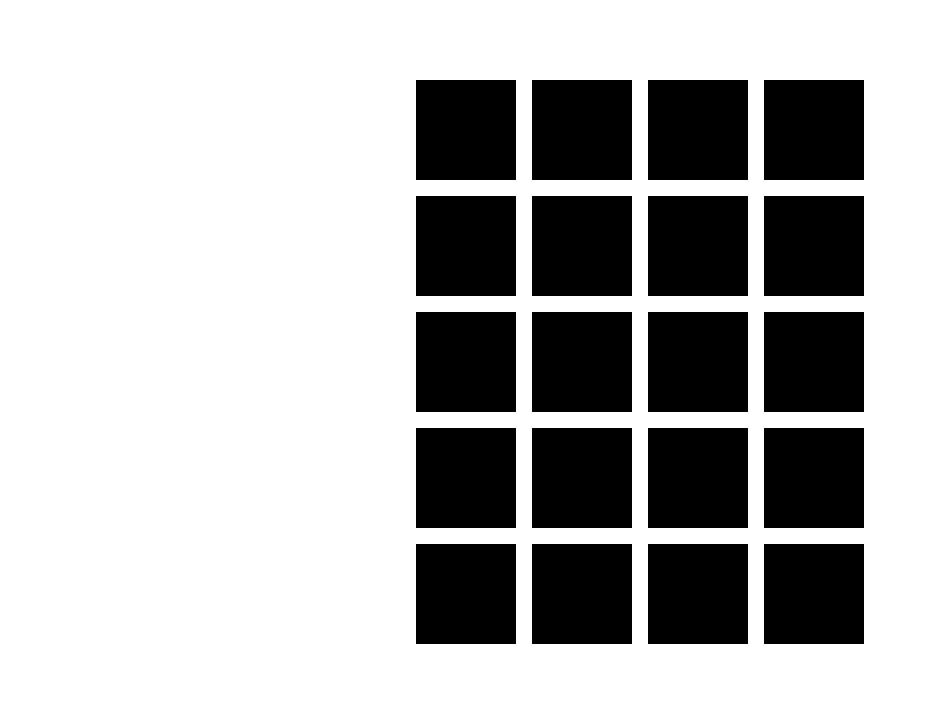
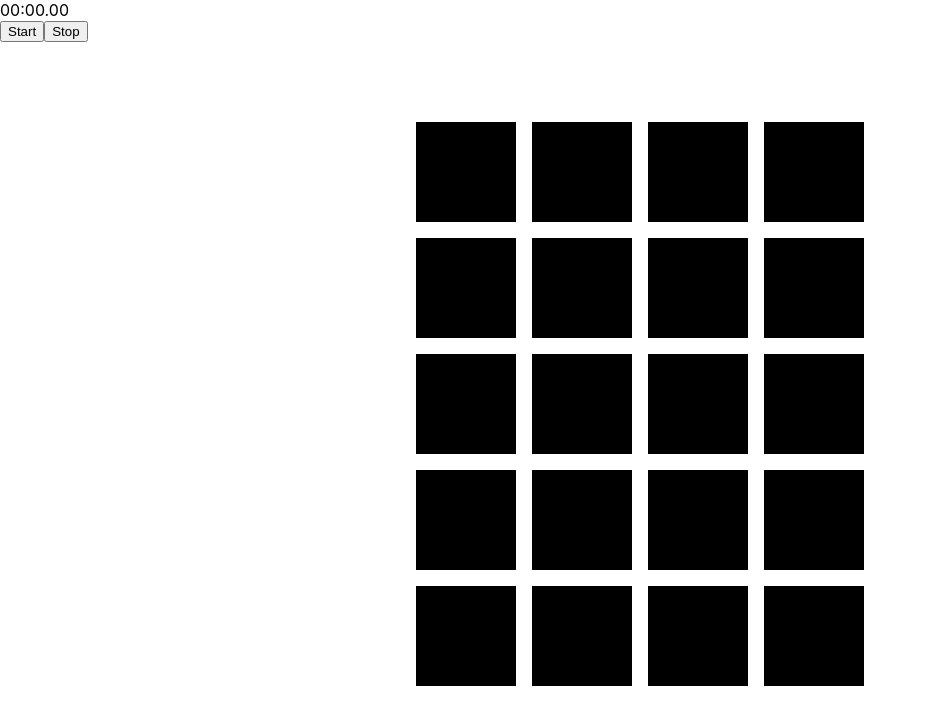
Before and after one commit to jordihm9/memory-game, a React (Create React App) app: page / in a window 1280 px wide. Shown: the top 724 px of the page, without its empty margins (0-927 px from the left). Built offline with nearby package versions, Linux system fonts and the light colour scheme.

Commit message:
show the time of the stopwatch with custom component

```diff
--- a/src/App.tsx
+++ b/src/App.tsx
@@ -1,6 +1,9 @@
-import { useEffect, useState } from 'react';
+import { Fragment, useEffect, useState } from 'react';
+
+import { useStopWatch } from './hooks/useStopWatch';
 
 import { Board } from './components/Board';
+import { Timer } from './components/Timer';
 
 export type CardType = {
   id: number,
@@ -30,6 +33,7 @@ const shuffle = (arr: any[]): any[] => {
 export const App: React.FC = () => {
   const [cards, setCards] = useState(shuffle([...getData(), ...getData()]))
   const [flippedCards, setFlippedCards] = useState<CardType[]>([]);
+  const stopwatch = useStopWatch();
 
   useEffect(() => {
     if (flippedCards.length === 2) {
@@ -59,10 +63,15 @@ export const App: React.FC = () => {
   }
 
   return (
-    <Board
-      cards={cards}
-      flippedCards={flippedCards}
-      flipCard={flipCard}
-    />
+    <Fragment>
+      <Timer time={stopwatch.time}/>
+      <button onClick={() => stopwatch.start()}>Start</button>
+      <button onClick={() => stopwatch.stop()}>Stop</button>
+      <Board
+        cards={cards}
+        flippedCards={flippedCards}
+        flipCard={flipCard}
+      />
+    </Fragment>
   );
 }
--- /dev/null
+++ b/src/components/Timer.tsx
@@ -0,0 +1,21 @@
+interface Props {
+  time: number
+}
+
+export const Timer: React.FC<Props> = ({time}) => {
+ const format = (n: number): string => n > 10 ? n.toString() : '0' + n.toString();
+
+ const minutes = (): number => Math.floor((time / 60000) % 60);
+
+ const seconds = (): number => Math.floor((time / 1000) % 60);
+
+ const miliseconds = (): number => (time / 10) % 100;
+
+ return (
+    <div>
+      <span>{format(minutes())}</span>:
+      <span>{format(seconds())}</span>.
+      <span>{format(miliseconds())}</span>
+    </div>
+  );
+}
```
